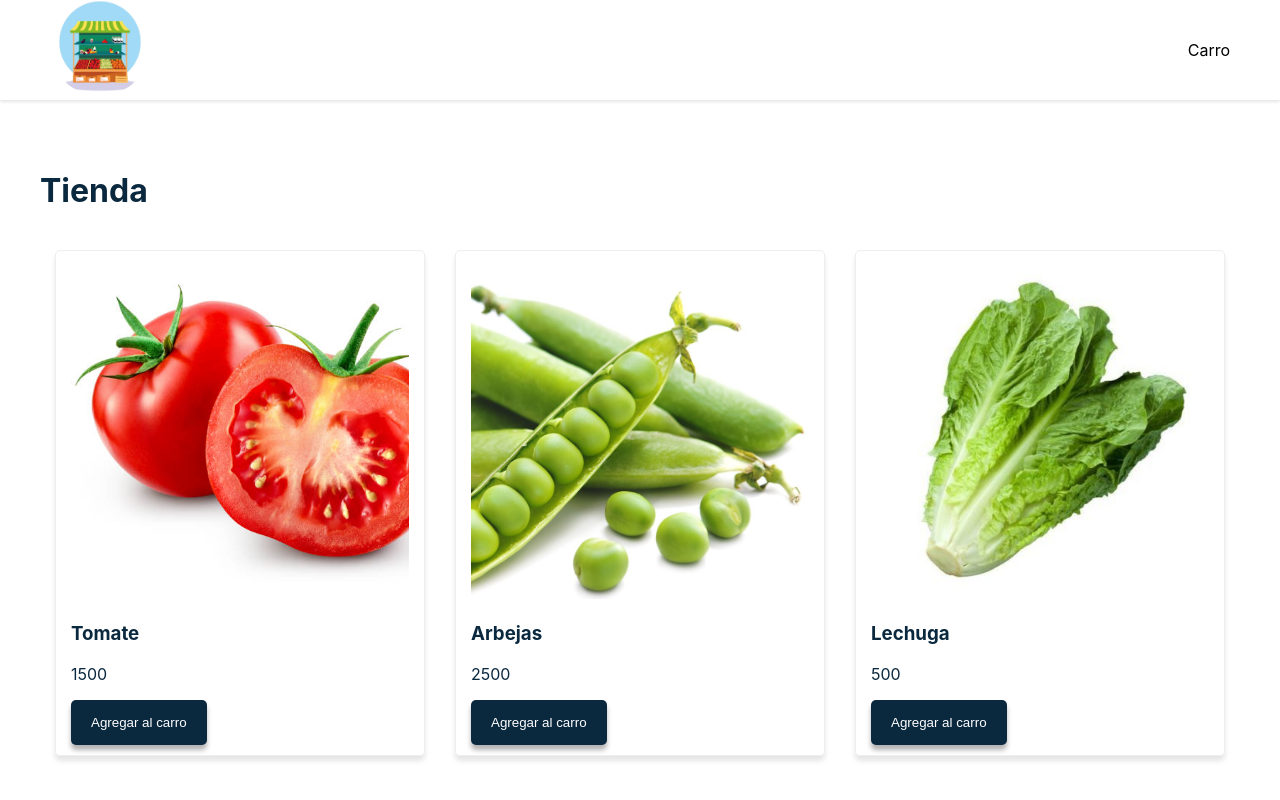
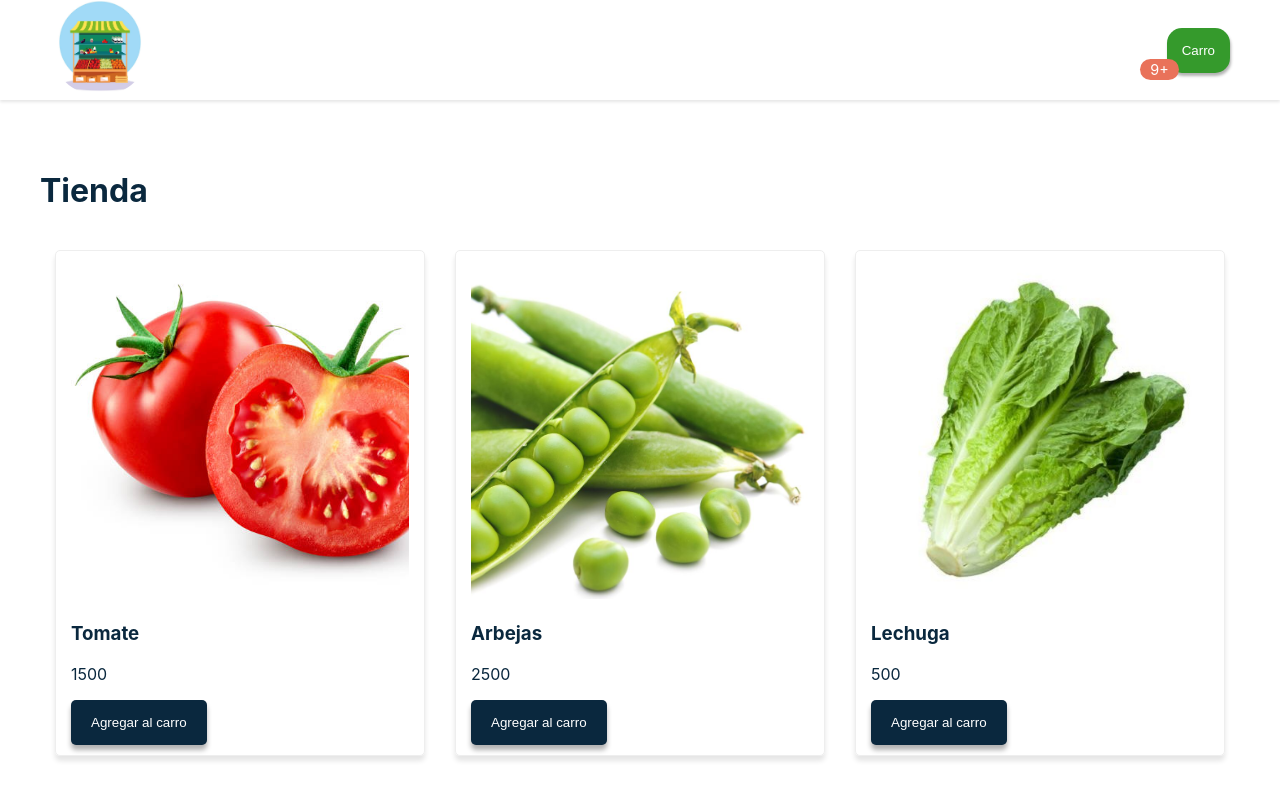
Before and after one commit to hrdax/proyecto-js, a React (Create React App) app in the folder carrito de compras react/carro-de-compras/: page / in a window 1280 px wide. Shown: the top 800 px of the page. Built offline with nearby package versions, Linux system fonts and the light colour scheme.

Commit message:
componente carro, bubblealert

```diff
--- /dev/null
+++ b/carrito de compras react/carro-de-compras/src/components/BubbleAlert.js
@@ -0,0 +1,29 @@
+import { Component } from "react"
+
+const styles = {
+    bubbleAlert: {
+        backgroundColor: '#E9725A',
+        color: '#fff',
+        padding: '2px 10px',
+        borderRadius: '15px',
+        fontSize: '0.9rem',
+        width: '20px'
+    }
+}
+
+class BubbleAlert extends Component {
+    getNumber(n) {
+        if (!n) { return '' }
+        return n > 9 ? '9+' : n
+    }
+    render() {
+        const { value } = this.props
+        return (
+            <span style={ styles.bubbleAlert }>
+                { this.getNumber(value) }
+            </span>
+        )
+    }
+}
+
+export default BubbleAlert
--- /dev/null
+++ b/carrito de compras react/carro-de-compras/src/components/Carro.js
@@ -0,0 +1,36 @@
+import { Component } from "react"
+import BubbleAlert from './BubbleAlert'
+
+const styles = {
+    carro: {
+        backgroundColor: '#359A2C',
+        color: '#fff',
+        border: 'none',
+        padding: '15px',
+        borderRadius: '15px',
+        cursor: 'pointer',
+        boxShadow: '1px 3px 3px rgb(0,0,0,0.3)'
+    },
+    bubble: {
+        position: 'relative',
+        left: 12,
+        top: 20
+    }
+}
+
+class Carro extends Component {
+    render() {
+        return (
+            <div>
+                <span style={ styles.bubble }>
+                    <BubbleAlert value={10}/>
+                </span>
+                <button style={ styles.carro }>
+                    Carro
+                </button>
+            </div>
+        )
+    }
+}
+
+export default Carro
--- a/carrito de compras react/carro-de-compras/src/components/Navbar.js
+++ b/carrito de compras react/carro-de-compras/src/components/Navbar.js
@@ -1,5 +1,6 @@
 import { Component } from "react"
 import Logo from './Logo'
+import Carro from './Carro'
 
 const styles = {
     navbar: {
@@ -19,7 +20,7 @@ class Navbar extends Component {
         return (
             <nav style={ styles.navbar }>
                 <Logo />
-                <p>Carro</p>
+                <Carro />
             </nav>
         )
     }
```
